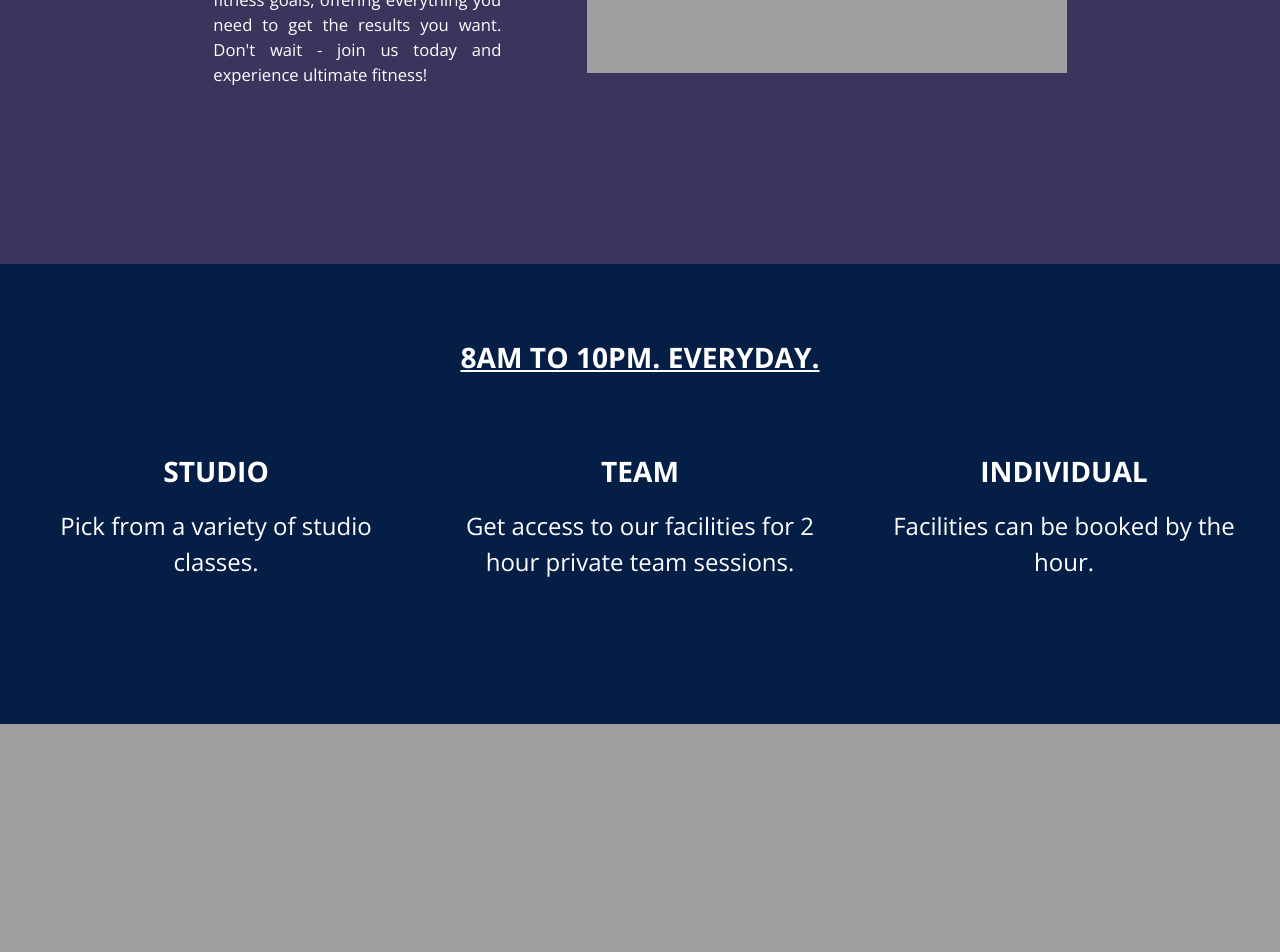
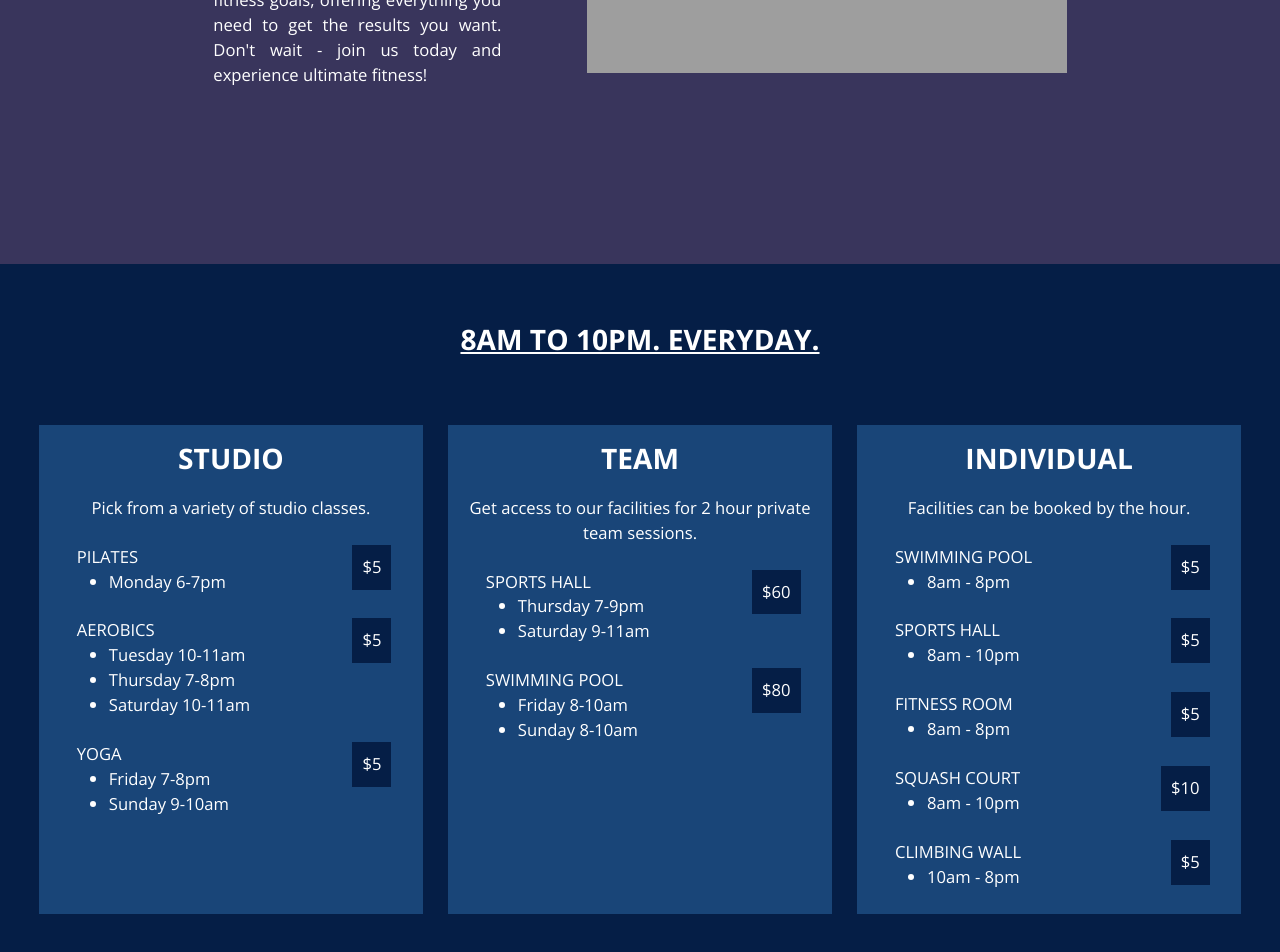
Before and after one commit to chloebeetschen/Gym-WebApp, a Flask app: page /home in a window 1280 px wide. Shown: the part 1247-2199 px from the top of the page. Before the commit the page ends 1971 px from the top, so only its background shows below. Run offline with Flask 3, Linux system fonts and the light colour scheme; grey boxes are pictures that could not be loaded.

Commit message:
Home page for unlogged in users is basically finished. Haven't added membership links because I wasn't sure about them

```diff
--- a/app/static/styles.css
+++ b/app/static/styles.css
@@ -6,6 +6,17 @@
     --btn-hover: #799aa7;
     --background-medium: #39355c;
     --background-dark: #051e46;
+    --background-light: #194578;
+}
+
+.bg-dark {
+    background-color: var(--background-dark) !important;
+}
+.bg-md {
+    background-color: var(--background-medium) !important;
+}
+.bg-light {
+    background-color: var(--background-light) !important;
 }
 
 * {
@@ -151,11 +162,13 @@ img {
 
 .login-reg-container {
     position: absolute;
+    background-color: transparent !important;
 }
 
 .times-container {
     background-color: var(--background-dark);
-    padding: 3rem 1rem 8rem 1rem;
+    padding: 3rem 1rem 4rem 1rem;
+    padding: 3vw;
 }
 
 .time-header {
@@ -164,5 +177,25 @@ img {
 
 .time-info {
     text-align: center;
-    font-size: 1.5rem;
+    font-size: 1.3vw;
+    background-color: var(--background-light);
+    padding-top: 1vw;
+    margin-left: 1vw;
+    margin-right: 1vw;
 }
+
+.time-info-body {
+    text-align: left;
+    margin-left: 2vw;
+}
+
+.price {
+    float: right;
+    background-color: var(--background-dark);
+    padding: 10px;
+    margin-right: 1.5vw;
+}
+
+.time-info-list {
+    margin-bottom: 3vh;
+}
--- a/app/templates/home.html
+++ b/app/templates/home.html
@@ -19,7 +19,8 @@
 <div class="facilities-container d-flex justify-content-evenly">
   <div class="facility-text">
     <p class="fw-bold header">STATE OF THE ART FACILITIES</p>
-    <p>Welcome to our cutting-edge fitness facility! We are thrilled to
+    <p>
+      Welcome to our cutting-edge fitness facility! We are thrilled to
       provide you with a diverse range of facilities, including swimming,
       a fully-equipped gym, rock climbing walls, squash courts and much more.
       Our facility is designed to help you achieve your fitness goals, offering
@@ -54,20 +55,73 @@
 
 <!-- Times and prices -->
 <div class="times-container container-fluid">
-  <p class="header p-4 mb-5 time-header">8AM TO 10PM. EVERYDAY.</p>
+  <p class="header p-3 mb-5 time-header">8AM TO 10PM. EVERYDAY.</p>
   <div class="row">
     <div class="col time-info">
       <p class="header">STUDIO</p>
-      <p >Pick from a variety of studio classes.</p>
+      <p>Pick from a variety of studio classes.</p>
+      <div class="time-info-body mt-4 ml-5">
+        PILATES <span class="price">$5</span>
+        <ul class="time-info-list text-left">
+          <li>Monday 6-7pm</li>
+        </ul>
+        AEROBICS <span class="price">$5</span>
+        <ul class="time-info-list text-left">
+          <li>Tuesday 10-11am</li>
+          <li>Thursday 7-8pm</li>
+          <li>Saturday 10-11am</li>
+        </ul>
+        YOGA <span class="price">$5</span>
+        <ul class="time-info-list text-left">
+          <li>Friday 7-8pm</li>
+          <li>Sunday 9-10am</li>
+        </ul>
+      </div>
     </div>
+
     <div class="col time-info">
       <p class="header">TEAM</p>
       <p>Get access to our facilities for 2 hour private team sessions.</p>
+      <div class="time-info-body mt-4 ml-5">
+        SPORTS HALL <span class="price">$60</span>
+        <ul class="time-info-list text-left">
+          <li>Thursday 7-9pm</li>
+          <li>Saturday 9-11am</li>
+        </ul>
+        SWIMMING POOL <span class="price">$80</span>
+        <ul class="time-info-list text-left">
+          <li>Friday 8-10am</li>
+          <li>Sunday 8-10am</li>
+        </ul>
+      </div>
     </div>
     <div class="col time-info">
       <p class="header">INDIVIDUAL</p>
       <p>Facilities can be booked by the hour.</p>
+      <div class="time-info-body mt-4 ml-5">
+        SWIMMING POOL <span class="price">$5</span>
+        <ul class="time-info-list text-left">
+          <li>8am - 8pm</li>
+        </ul>
+        SPORTS HALL <span class="price">$5</span>
+        <ul class="time-info-list text-left">
+          <li>8am - 10pm</li>
+        </ul>
+        FITNESS ROOM <span class="price">$5</span>
+        <ul class="time-info-list text-left">
+          <li>8am - 8pm</li>
+        </ul>
+        SQUASH COURT <span class="price">$10</span>
+        <ul class="time-info-list text-left">
+          <li>8am - 10pm</li>
+        </ul>
+        CLIMBING WALL <span class="price">$5</span>
+        <ul class="time-info-list text-left">
+          <li>10am - 8pm</li>
+        </ul>
+      </div>
     </div>
   </div>
 </div>
+
 {% endblock %}
```
